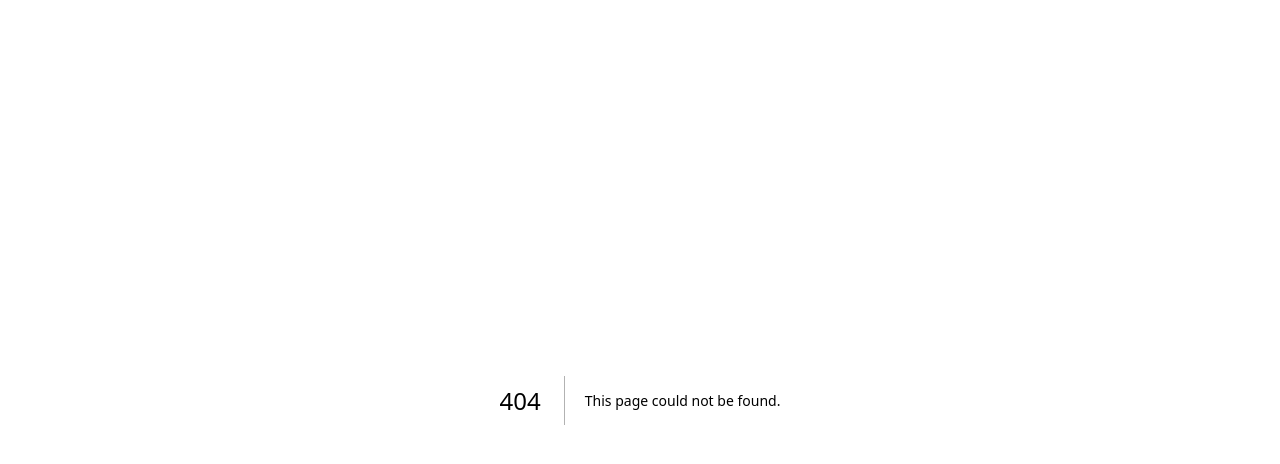
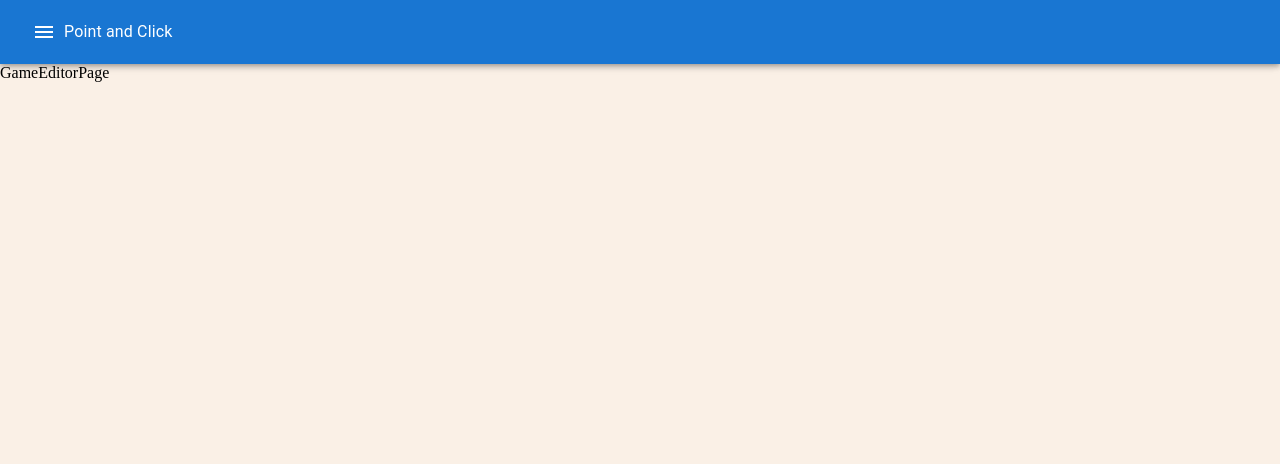
Before and after one commit to dblatcher/point-and-click, a Next.js app in the folder point-and-click-next/: page /editor in a window 1280 px wide. Before the commit this address had no page. Shown: the top 464 px of the page. Built offline with nearby package versions, Linux system fonts and the light colour scheme.

Commit message:
set up the editor page

```diff
--- a/point-and-click-next/src/components/AppHeader.tsx
+++ b/point-and-click-next/src/components/AppHeader.tsx
@@ -10,6 +10,7 @@ const navItems: { label: string, href: string }[] = [
     { label: 'homepage', href: '/' },
     { label: 'game loader', href: '/game-loader' },
     { label: 'prebuilt game', href: '/prebuilt-game' },
+    { label: 'game editor', href: '/editor' },
 ]
 
 export function AppHeader() {
--- /dev/null
+++ b/point-and-click-next/src/pages/editor.tsx
@@ -0,0 +1,12 @@
+import { PageLayout } from '@/components/PageLayout'
+
+
+export default function GameEditorPage() {
+  return (
+    <PageLayout>
+
+        GameEditorPage
+
+    </PageLayout>
+  )
+}
```
